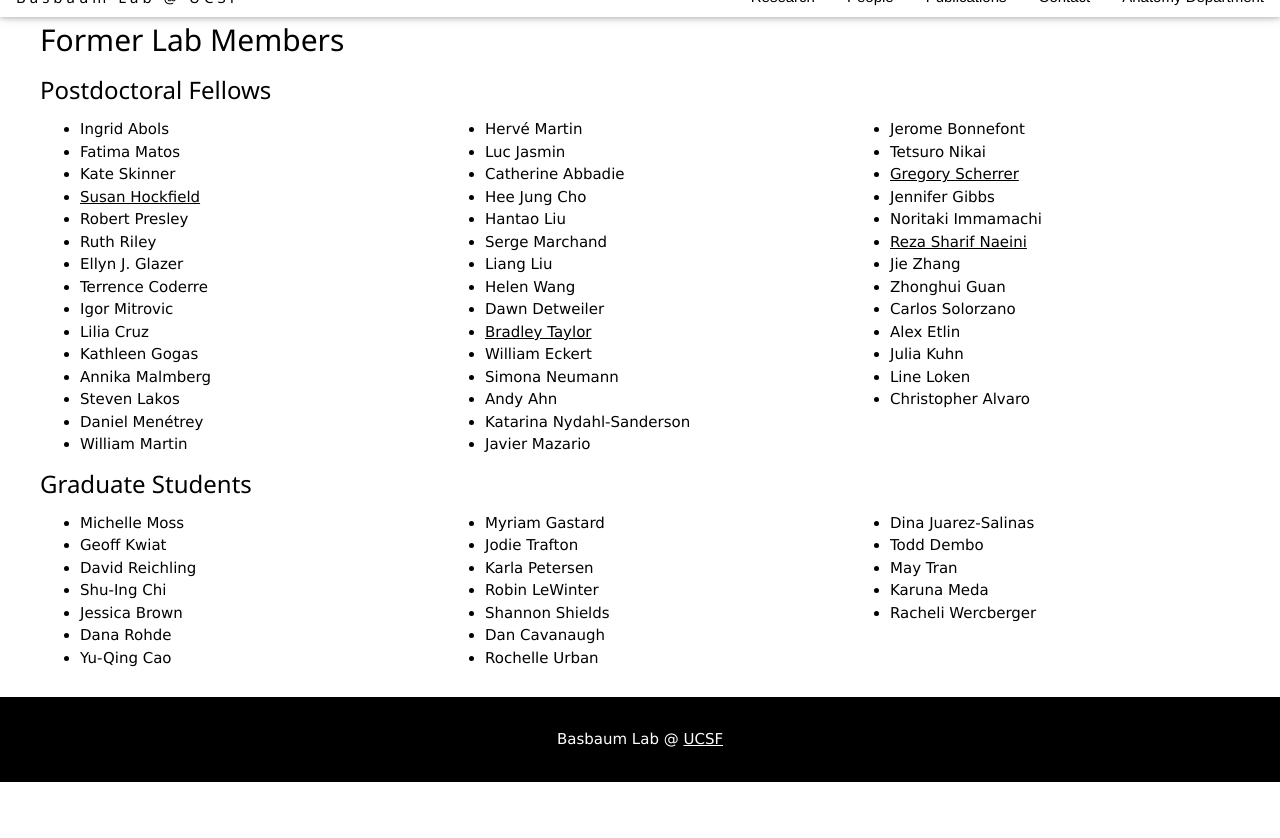
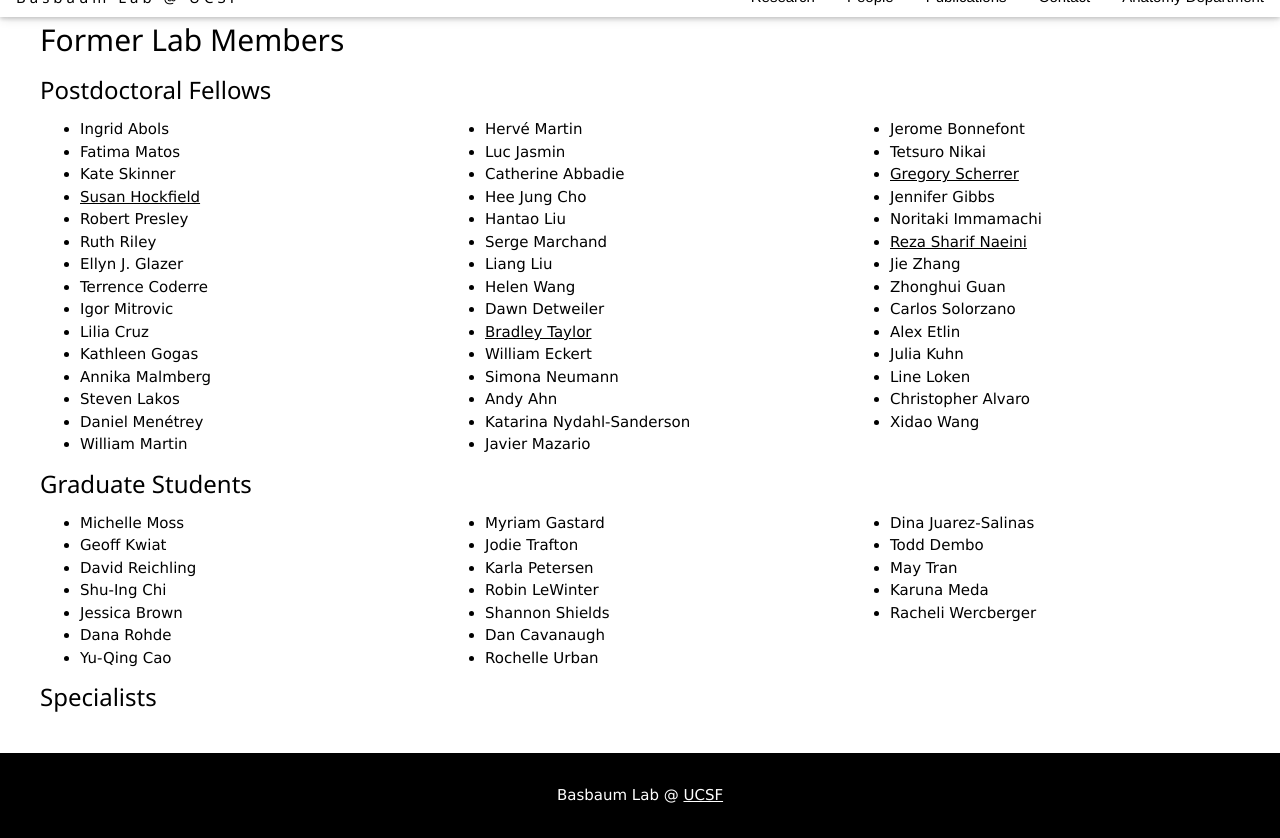
Before and after one commit to UCSF-Anatomy/basbaum-lab, a Jekyll site: the page built from people.md, in a window 1280 px wide and 900 px high, scrolled down 2725 px, cut to the strip 62-900 px from the top of the window. Built offline with Jekyll 4.4.1, drawn with Linux system fonts in a browser that asks for light colours; nearby versions of some CDN libraries; before the commit the page ends 3569 px from its top, so only the background shows below that.

Commit message:
Update lab members and research text
- Also add `current` and `funding` to lab members' information.

```diff
--- a/people.md
+++ b/people.md
@@ -7,7 +7,7 @@
 
 ## Primary Investigator
 
-{% assign lab_member = site.lab_members | where:"positionCode", "0groupLeader"  | first %}
+{% assign lab_member = site.lab_members | where:"positionCode", "0groupLeader" | first %}
 
 <div class="labMembersContainerTop labMembersContainer">
   <div>
@@ -49,6 +49,9 @@
 ## Current Lab Members
 <div class="grid-container">
 {% for lab_member in site.lab_members %}
+  {% if lab_member.current == 0 %}
+    {% continue %}
+  {% endif %}
   {% if lab_member.positionCode == "0groupLeader" %}
     {% continue %}
   {% elsif lab_member.positionCode == "1admin" %}
@@ -68,7 +71,12 @@
       {% else %}
         <span class="labMemberName">{{ lab_member.name }}, {{ degree }}</span>
       {% endif %}
-  		<span class="labMemberPosition">{{ lab_member.position }}</span>
+  		{% if lab_member.funding == "" %}
+        adasdsa
+        <span class="labMemberPosition">{{ lab_member.position }}</span>
+      {% else %}
+        <span class="labMemberPosition">{{ lab_member.position }}<br><em>{{ lab_member.funding }}</em></span>
+      {% endif %}
       <span class="labMemberEmail">{{ lab_member.email | replace:'.',' [dot] ' | replace:'@',' [at] '}}</span>
       {% if websiteMember == "" %}
         <!-- <span class="labMemberWebsite"><a href="{{ websiteMember }}" target="_blank"></a></span> -->
@@ -131,6 +139,13 @@
 * Julia Kuhn
 * Line Loken
 * Christopher Alvaro
+* Xidao Wang
+{% for lab_member in site.lab_members %}
+  {% if lab_member.current == 0 and lab_member.positionCode == "3postdoc" %}
+    {% assign imgUrlLink = "/img/lab_members/" | prepend: site.baseurl | append: lab_member.imgLink %}
+* <a href="{{ imgUrlLink }}" target="_blank">{{ lab_member.name }}</a>
+  {% endif %}
+{% endfor %}
 <!-- Current
 Joao Braz
 Xiaobing Yu
@@ -172,6 +187,17 @@
 <!-- Current
 Cindy Liu
 -->
+</div>
+
+### Specialists
+
+<div class='formerLabMembers' markdown="1">
+{% for lab_member in site.lab_members %}
+  {% if lab_member.current == 0 and lab_member.positionCode == "5techs" %}
+  {% assign imgUrlLink = "/img/lab_members/" | prepend: site.baseurl | append: lab_member.imgLink %}
+* <a href="{{ imgUrlLink }}" target="_blank">{{ lab_member.name }}</a>
+  {% endif %}
+{% endfor %}
 
 </div>
 
```
Also changed, not shown: research.md (+5 -3 lines).
